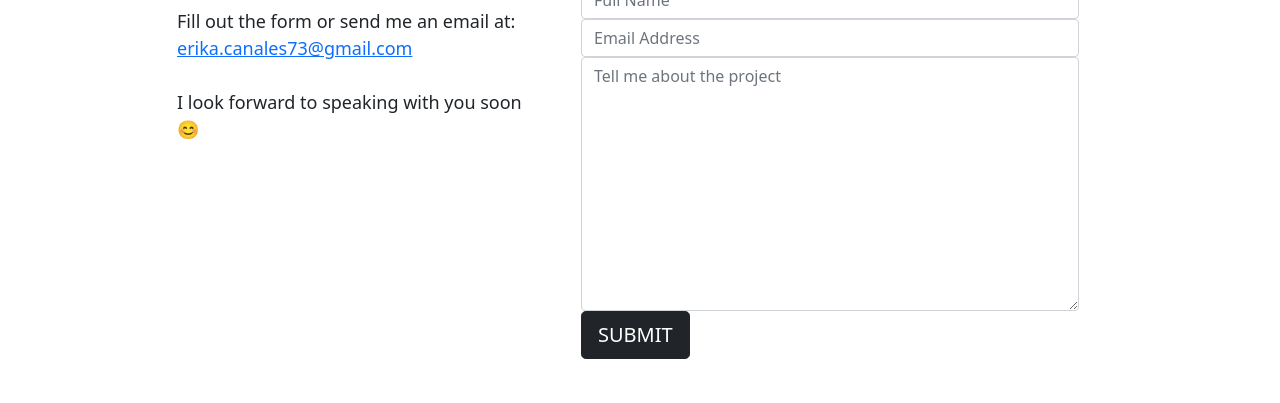
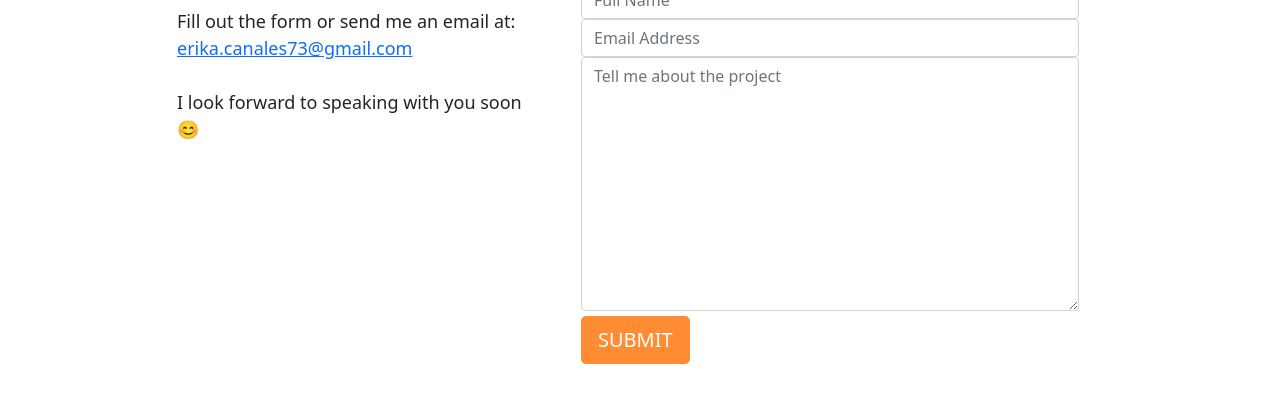
Before and after one commit to erikacanales/portfolio-erika-canales, a plain HTML site: page contact.html in a window 1280 px wide. Shown: the part 191-594 px from the top of the page. Drawn offline with nearby package versions, Linux system fonts and the light colour scheme.

Commit message:
Updated form button

```diff
--- a/contact.html
+++ b/contact.html
@@ -79,7 +79,7 @@
                         <div class="form-group">
                             <textarea placeholder="Tell me about the project" class="form-control" name="message" rows="10" required></textarea>
                         </div>
-                        <button type="submit" class="btn btn-lg btn-dark btn-block">SUBMIT</button>
+                        <button type="submit" class="btn btn-lg btn-dark btn-block form-btn">SUBMIT</button>
                     </form>
                 </div>
             </div>
--- a/src/styles.css
+++ b/src/styles.css
@@ -225,6 +225,21 @@ footer {
     padding-top: 35px;
 }
 
+.form-btn {
+    background-color: var(--third-cta);
+    color: white;
+    margin-top: 5px;
+    border: 1px solid var(--third-cta);
+}
+
+.form-btn:hover {
+    background-color: white;
+    color: var(--third-cta);
+    margin-top: 5px;
+    border: 1px solid var(--third-cta);
+}
+
+
 /*Responsive CSS */
 
 @media (max-width: 600px) {
```
